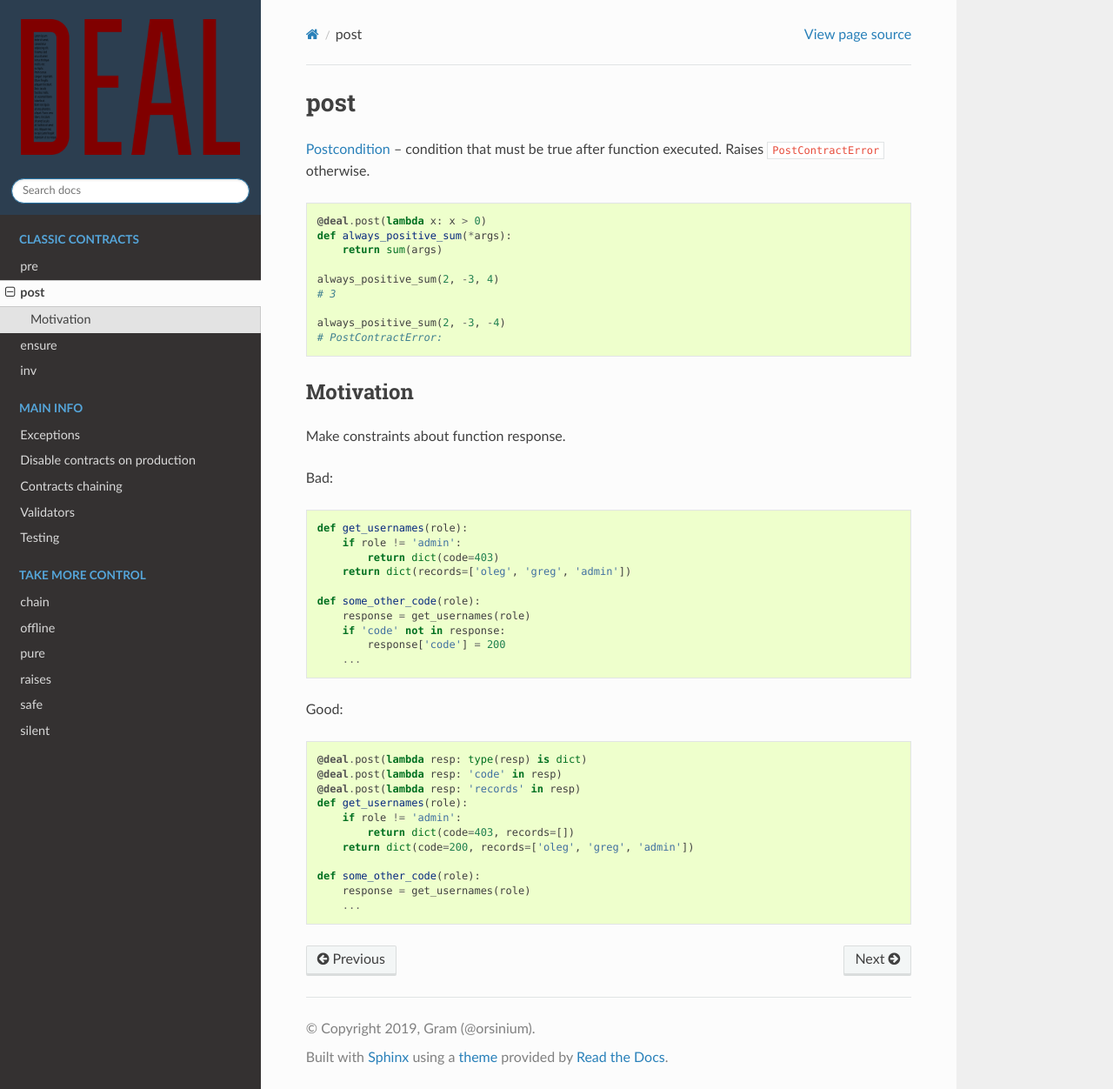
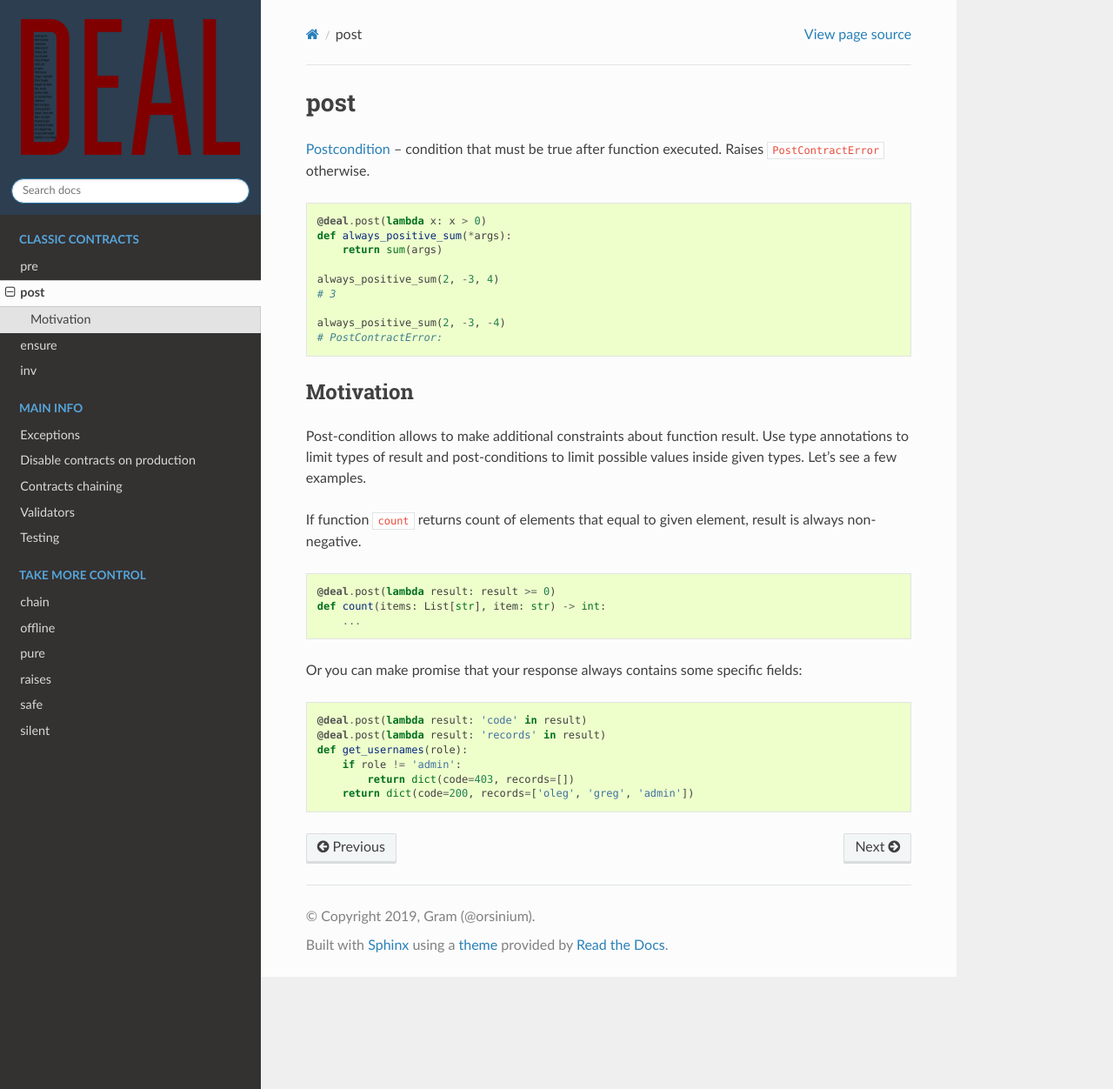
Before and after one commit to life4/deal, a Sphinx documentation site: the page built from docs/decorators/post.md, in a window 1280 px wide and 1252 px high. Shown: the whole window at 87% size. Built offline with Sphinx 7.4.7 and the Read the Docs theme 2.0.0, drawn with Linux system fonts in a browser that asks for light colours.

Commit message:
better motivation for post and ensure

````diff
--- a/docs/decorators/post.md
+++ b/docs/decorators/post.md
@@ -16,35 +16,23 @@ always_positive_sum(2, -3, -4)
 
 ## Motivation
 
-Make constraints about function response.
+Post-condition allows to make additional constraints about function result. Use type annotations to limit types of result and post-conditions to limit possible values inside given types. Let's see a few examples.
 
-Bad:
+If function `count` returns count of elements that equal to given element, result is always non-negative.
 
 ```python
-def get_usernames(role):
-    if role != 'admin':
-        return dict(code=403)
-    return dict(records=['oleg', 'greg', 'admin'])
-
-def some_other_code(role):
-    response = get_usernames(role)
-    if 'code' not in response:
-        response['code'] = 200
+@deal.post(lambda result: result >= 0)
+def count(items: List[str], item: str) -> int:
     ...
 ```
 
-Good:
+Or you can make promise that your response always contains some specific fields:
 
 ```python
-@deal.post(lambda resp: type(resp) is dict)
-@deal.post(lambda resp: 'code' in resp)
-@deal.post(lambda resp: 'records' in resp)
+@deal.post(lambda result: 'code' in result)
+@deal.post(lambda result: 'records' in result)
 def get_usernames(role):
     if role != 'admin':
         return dict(code=403, records=[])
     return dict(code=200, records=['oleg', 'greg', 'admin'])
-
-def some_other_code(role):
-    response = get_usernames(role)
-    ...
 ```
````
Also changed, not shown: docs/decorators/ensure.md (+10 -2 lines).
